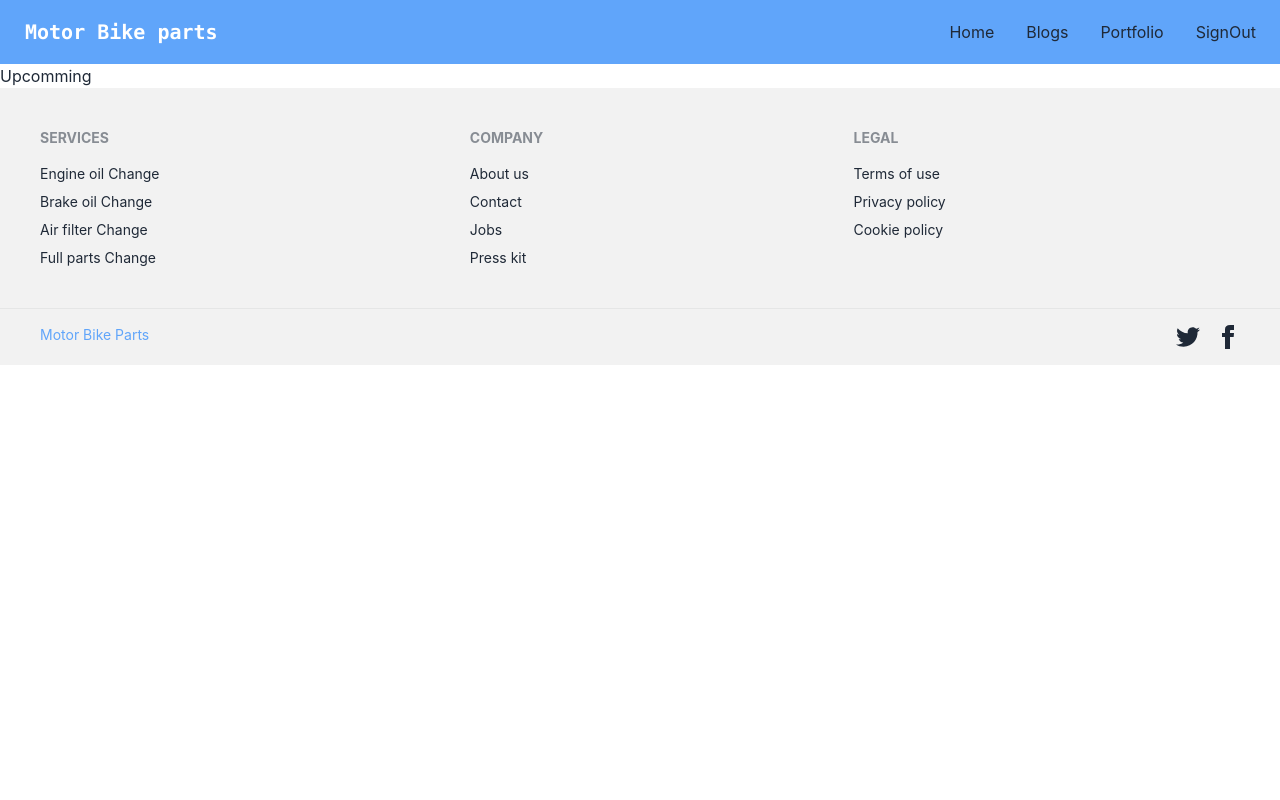
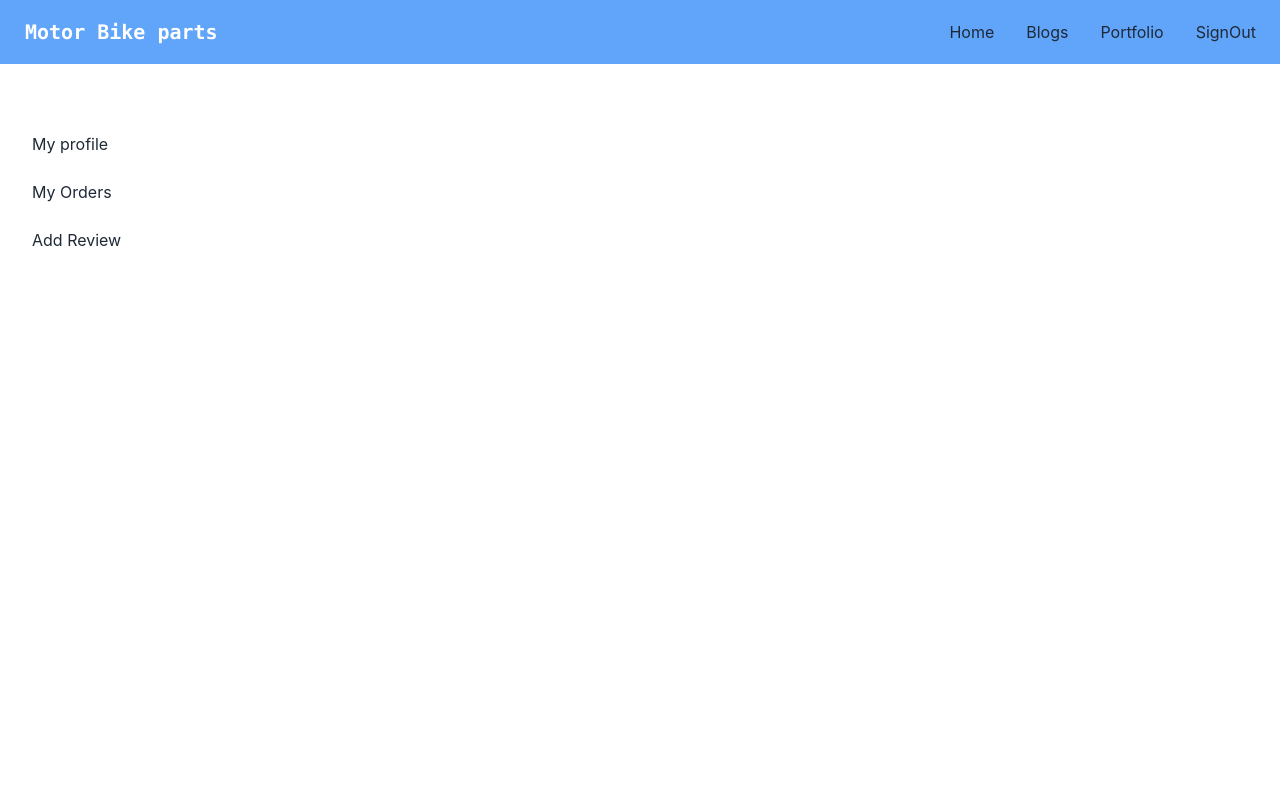
Before and after one commit to devSafayet/-manufacturer-website-client-side, a React (Create React App) app: page /dashboard in a window 1280 px wide. Shown: the top 800 px of the page. Built offline with nearby package versions, Linux system fonts and the light colour scheme; no server answers; sample sign-in values are in the browser's storage.

Commit message:
dashboard added

```diff
--- a/src/Components/Dashboard/Dashboard/Dashboard.js
+++ b/src/Components/Dashboard/Dashboard/Dashboard.js
@@ -1,9 +1,34 @@
 import React from 'react';
+import { useAuthState } from 'react-firebase-hooks/auth';
+import { Link, Outlet } from 'react-router-dom';
+import auth from '../../../Firebase.init';
+import UseAdmin from '../../Hooks/UseAdmin/UseAdmin';
 
 const Dashboard = () => {
+    const [user] = useAuthState(auth)
+    const [admin] = UseAdmin(user)
     return (
-        <div>
-            <h2>Upcomming</h2>
+        <div className="drawer drawer-mobile lg:mt-10 ">
+            <input id="dashboard-slider" type="checkbox" className="drawer-toggle" />
+            <div className="drawer-content ">
+                <Outlet></Outlet>
+
+            </div>
+            <div className="drawer-side">
+                <label htmlFor="dashboard-slider" className="drawer-overlay"></label>
+                <ul className="menu p-4 overflow-y-auto w-48 bg-base-100 text-base-content">
+                    <li><Link to='/dashboard'>My profile</Link></li>
+                    {
+                        !admin && <>
+
+                            <li><Link to='/dashboard/myorders'>My Orders</Link></li>
+                            <li><Link to='/dashboard/addreview'>Add Review</Link></li>
+                        </>
+                    }
+
+                </ul>
+
+            </div>
         </div>
     );
 };
--- /dev/null
+++ b/src/Components/Hooks/UseAdmin/UseAdmin.js
@@ -0,0 +1,26 @@
+import React, { useEffect, useState } from 'react';
+
+const UseAdmin = (user) => {
+    const [admin, setAdmin] = useState(false);
+    const [adminLoading, setAdminLoading] = useState(true)
+
+    useEffect(() => {
+        const email = user?.email
+        if (email) {
+            fetch(`https://localhost:5000/admin/${email}`, {
+                method: 'GET',
+                headers: {
+                    authorization: `Bearer ${localStorage.getItem('accessToken')}`
+                }
+            })
+                .then(res => res.json())
+                .then(data => {
+                    setAdmin(data.admin)
+                    setAdminLoading(false)
+                })
+        }
+    }, [user])
+    return [admin, adminLoading]
+};
+
+export default UseAdmin;
```
